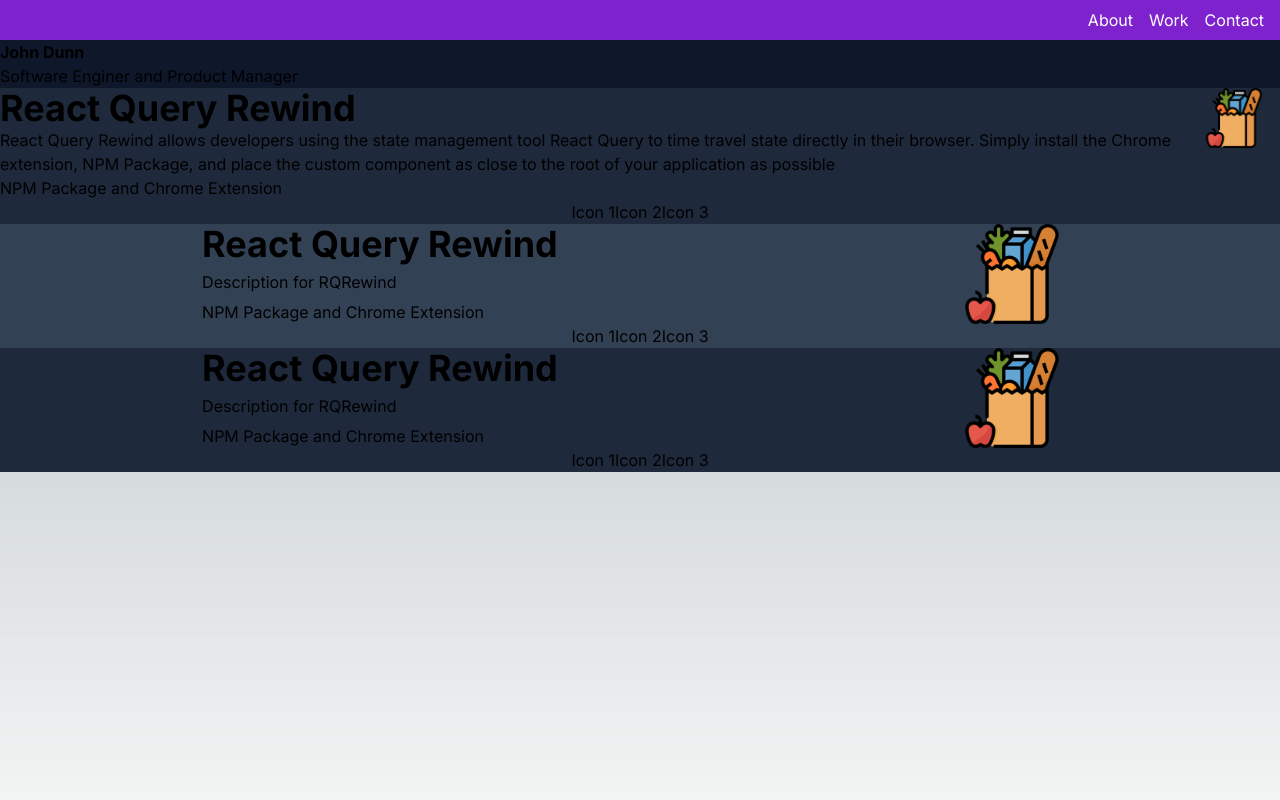
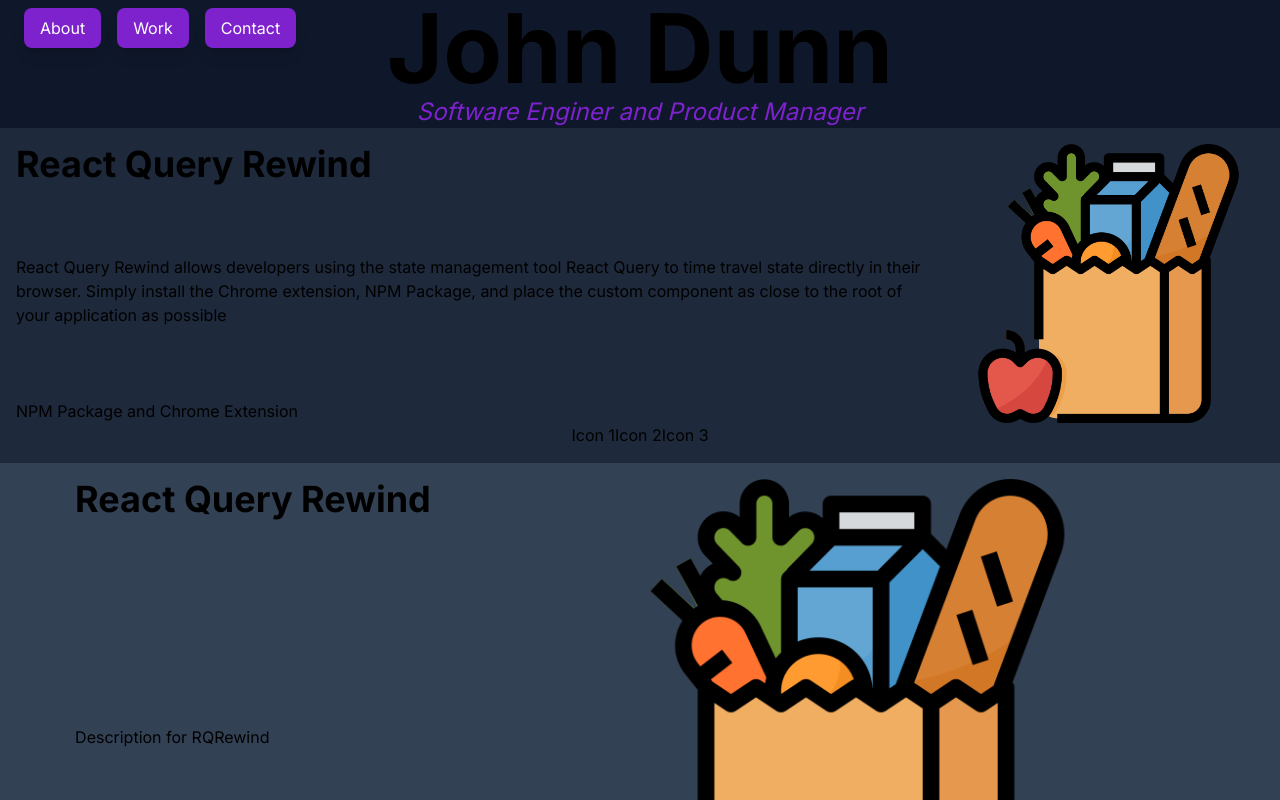
Before and after one commit to johnwdunn20/personal-website, a Next.js app: page / in a window 1280 px wide. Shown: the top 800 px of the page. Built offline with nearby package versions, Linux system fonts and the light colour scheme.

Commit message:
updated welcome

```diff
--- a/src/components/Nav.tsx
+++ b/src/components/Nav.tsx
@@ -3,15 +3,15 @@ import React from 'react'
 const Nav = () => {
 
   return (
-    <nav className='p-2 bg-purple-700 text-white'>
+    <nav className='p-2 text-white bg-slate-900 fixed'>
       <ul className='flex justify-end w-full'>
-        <li className='ml-4'>
+        <li className='ml-4 rounded-lg bg-purple-700 py-2 px-4 cursor-pointer shadow-lg hover:bg-purple-500'>
           <a href="#about">About</a>
           </li>
-        <li className='ml-4'>
+        <li className='ml-4 rounded-lg bg-purple-700 py-2 px-4  cursor-pointer shadow-lg hover:bg-purple-500'>
           <a href="#work">Work</a>
           </li>
-        <li className='ml-4 mr-2'>
+        <li className='ml-4 mr-2 rounded-lg bg-purple-700 py-2 px-4 cursor-pointer shadow-lg hover:bg-purple-500'>
           <a href="#contact">Contact</a>
         </li>
       </ul>
--- a/src/components/Product.tsx
+++ b/src/components/Product.tsx
@@ -20,10 +20,10 @@ const Product: React.FC<ProductType> = ({
   github,
 }) => {
   return (
-    <section className={`flex flex-col w-full ${darkBackground ? "bg-slate-800" : "bg-slate-700"}`}>
+    <section className={`flex flex-col w-full p-4 ${darkBackground ? "bg-slate-800" : "bg-slate-700"}`}>
       {/* Text and Images */}
       <div
-        className='flex justify-around'
+        className='flex space-x-8 justify-around'
       >
         <article className="flex flex-col justify-between">
           {/* Text */}
@@ -33,12 +33,12 @@ const Product: React.FC<ProductType> = ({
         </article>
 
         {/* Image */}
-        <div className="pr-4">
+        <div className="pr-4 w-1/2">
           <Image
             src={placeHolderImage}
             alt="product image"
-            width={100}
-            height={100}
+            width={500}
+            height={500}
           />
         </div>
       </div>
--- a/src/components/Welcome.tsx
+++ b/src/components/Welcome.tsx
@@ -3,8 +3,8 @@ import React from 'react'
 const Welcome = () => {
   return (
     <div className='flex flex-col bg-slate-900 w-full'>
-      <h1 className='font-bold'>John Dunn</h1>
-      <h3>Software Enginer and Product Manager</h3>
+      <h1 className='font-bold text-center text-8xl'>John Dunn</h1>
+      <h3 className=' italic text-center text-2xl text-purple-700'>Software Enginer and Product Manager</h3>
     </div>
   )
 }
```
